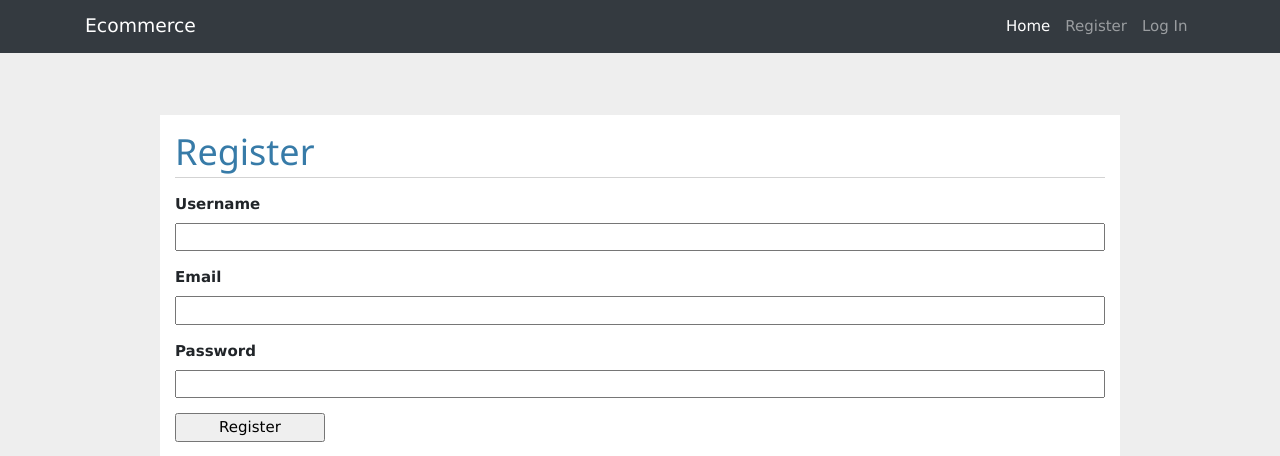
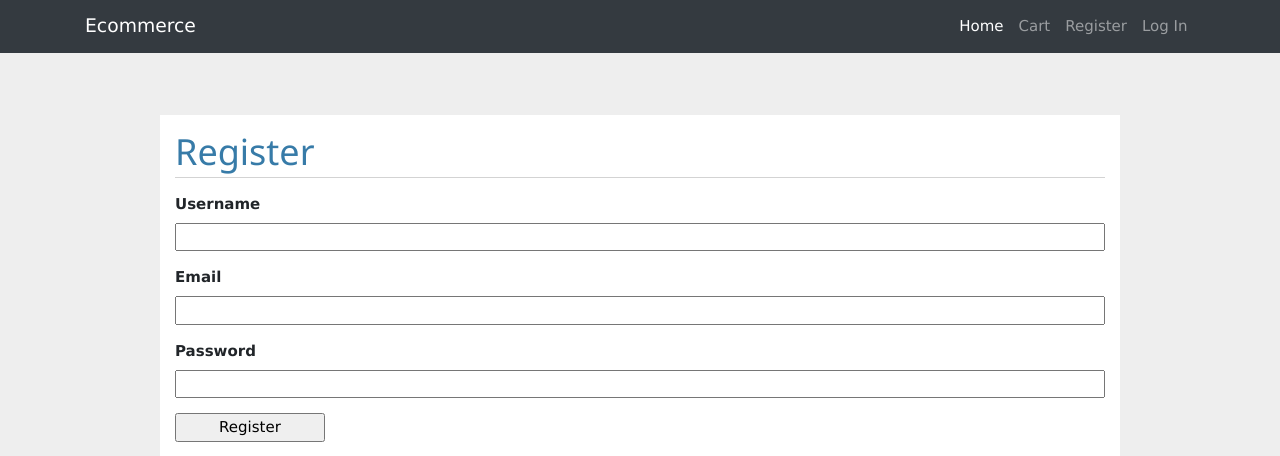
Before and after one commit to anjali-wq/Ecommerce, a Flask app: page /auth/register in a window 1280 px wide. Shown: the top 456 px of the page. Run offline with Flask 2, Linux system fonts and the light colour scheme; some libraries are stand-ins or nearby versions.

Commit message:
Added cart in the nav bar

```diff
--- a/flaskr/products.py
+++ b/flaskr/products.py
@@ -9,6 +9,7 @@ from flaskr.db import get_db
 bp = Blueprint('products', __name__)
 
 @bp.route('/', methods=['GET', 'POST'])
+
 def index():
     if request.method != 'POST':
         db = get_db()
--- a/flaskr/templates/base.html
+++ b/flaskr/templates/base.html
@@ -23,16 +23,16 @@
 		<div class="collapse navbar-collapse" id="navbarResponsive">
 			<ul class="navbar-nav ml-auto">
 				<li class="nav-item active">
-					<a class="nav-link" href="/products/index">Home
+					<a class="nav-link" href="/">Home
 						<span class="sr-only">(current)</span>
 					</a>
 				</li>
 
+				<li class="nav-item">
+					<a class="nav-link" href="/">Cart</a>
+				</li>
 				<!--li class="nav-item">
-					<a class="nav-link" href="fav">Favourites</a>
-				</li>
-				<li class="nav-item">
-					<a class="nav-link" href="/contact">Contact</a>
+					<a class="nav-link" href="/contact">Review</a>
 				</li-->
 
     {% if g.user %}
```
Also changed, not shown: instance/flaskr.sqlite.
